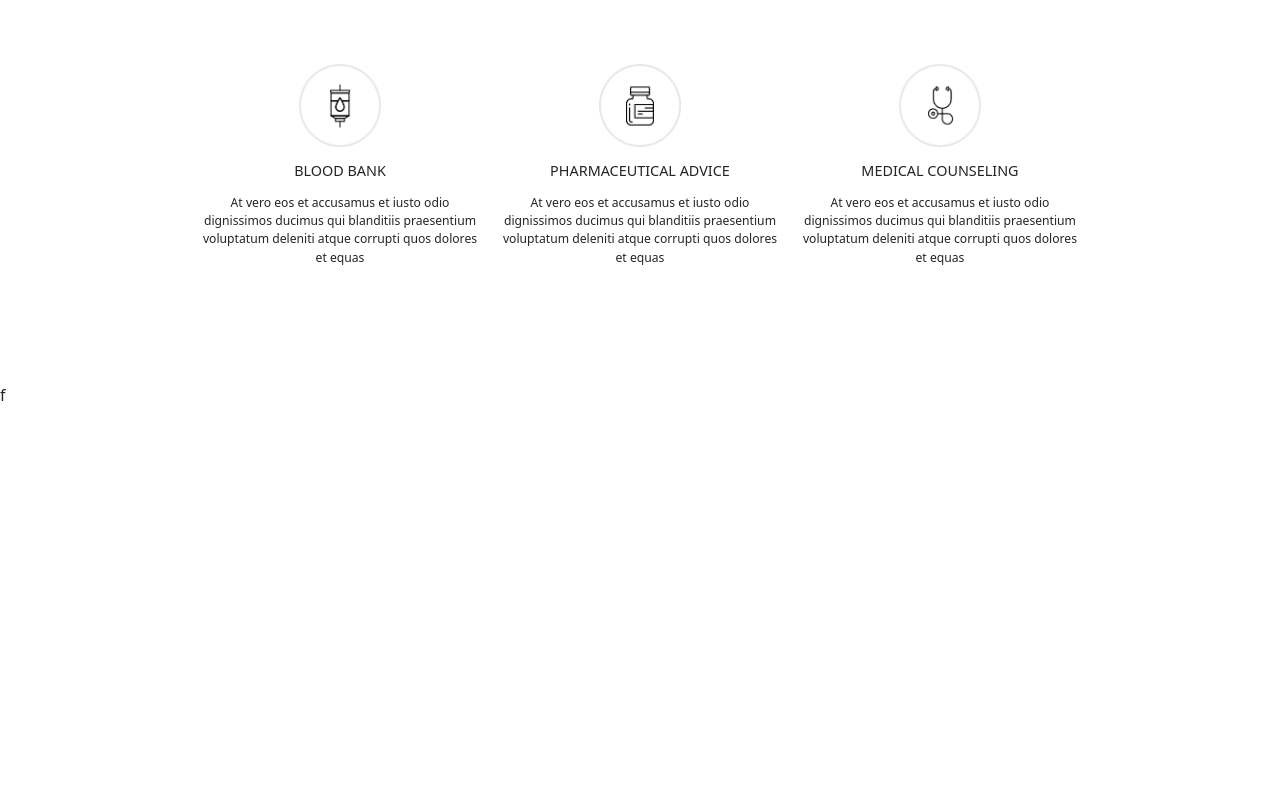
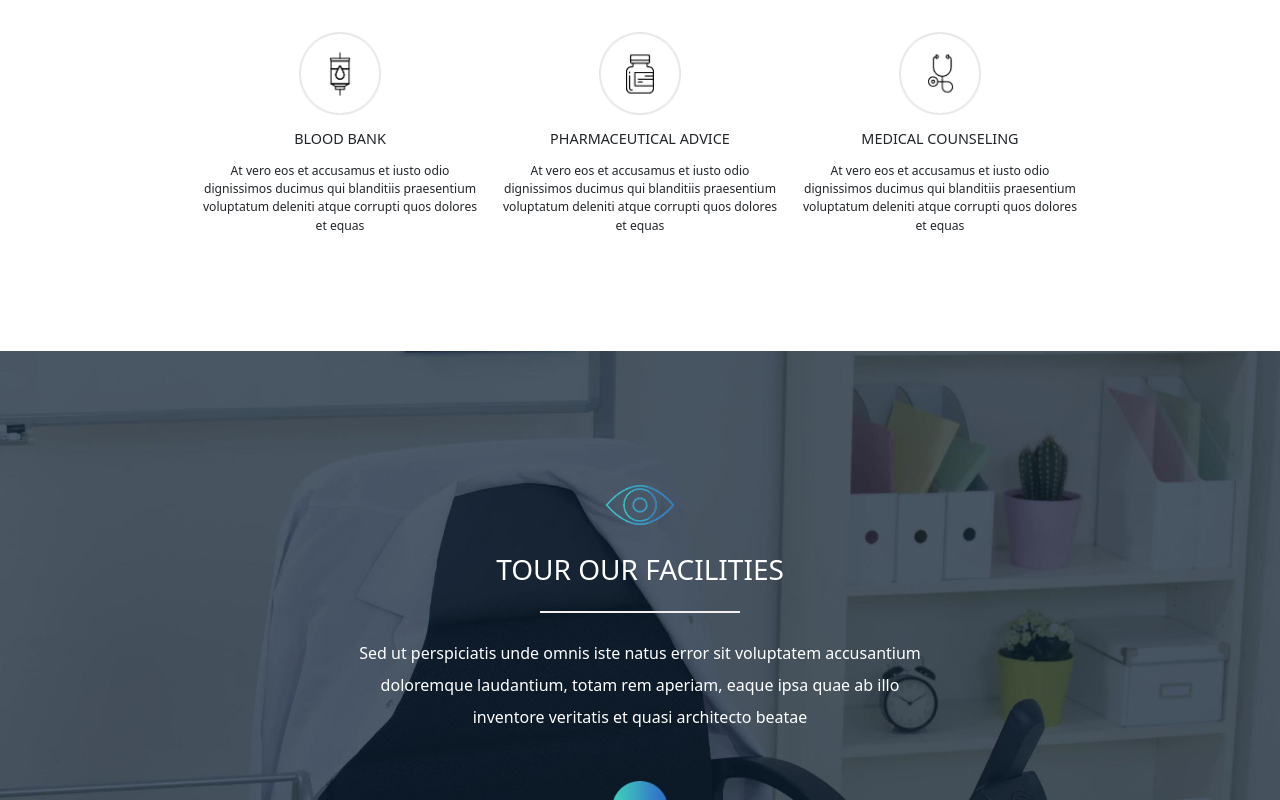
Before and after one commit to davidefois96/proj-html-vuejs, a Vue app: page / in a window 1280 px wide. Shown: the part 2965-3765 px from the top of the page. Before the commit the page ends 3372 px from the top, so only its background shows below. Built offline with nearby package versions, Linux system fonts and the light colour scheme.

Commit message:
[add] new section

```diff
--- a/src/components/Main.vue
+++ b/src/components/Main.vue
@@ -98,6 +98,28 @@ import { database } from '../assets/data/database';
 
 
     </section>
+    <section class="fourthSection d-flex  justify-content-center  align-items-center ">
+
+
+      <div>
+
+        <Service :key="database.services[2].name"
+         :service="database.services[2]"
+
+        />
+
+        <img class="mt-5" src="/img/play-icon.png" alt="play-icon">
+
+
+
+      </div>
+
+
+
+
+
+
+    </section>
 
   </main>
 </template>
@@ -125,7 +147,7 @@ main{
 
     padding-top: 90px;
     padding-bottom: 90px;
-    background-color: $gallery;
+    background-color: #f7f7f7;
     text-align: center;
 
 
@@ -142,6 +164,32 @@ main{
 
 
   }
+  .fourthSection{
+
+    background-image: url(/img/paralax-bg-tour-facilities.jpg);
+
+
+    background-size: cover;
+    background-position: center;
+
+    height: 600px;
+
+    padding-top: 90px;
+    padding-bottom: 90px;
+
+    text-align: center;
+
+    color: white;
+
+    img{
+
+      width:10%;
+
+
+    }
+
+
+  }
 
 }
 </style>
--- a/src/components/partials/Service.vue
+++ b/src/components/partials/Service.vue
@@ -32,9 +32,11 @@
 
 <style lang="scss" scoped>
 
+@use '../../assets/scss/partials/variables.scss' as *;
+
 
 .line{
-  border: 1px solid black;
+  border: 1.2px solid $gallery;
   width: 200px;
   margin: auto;
 
```
